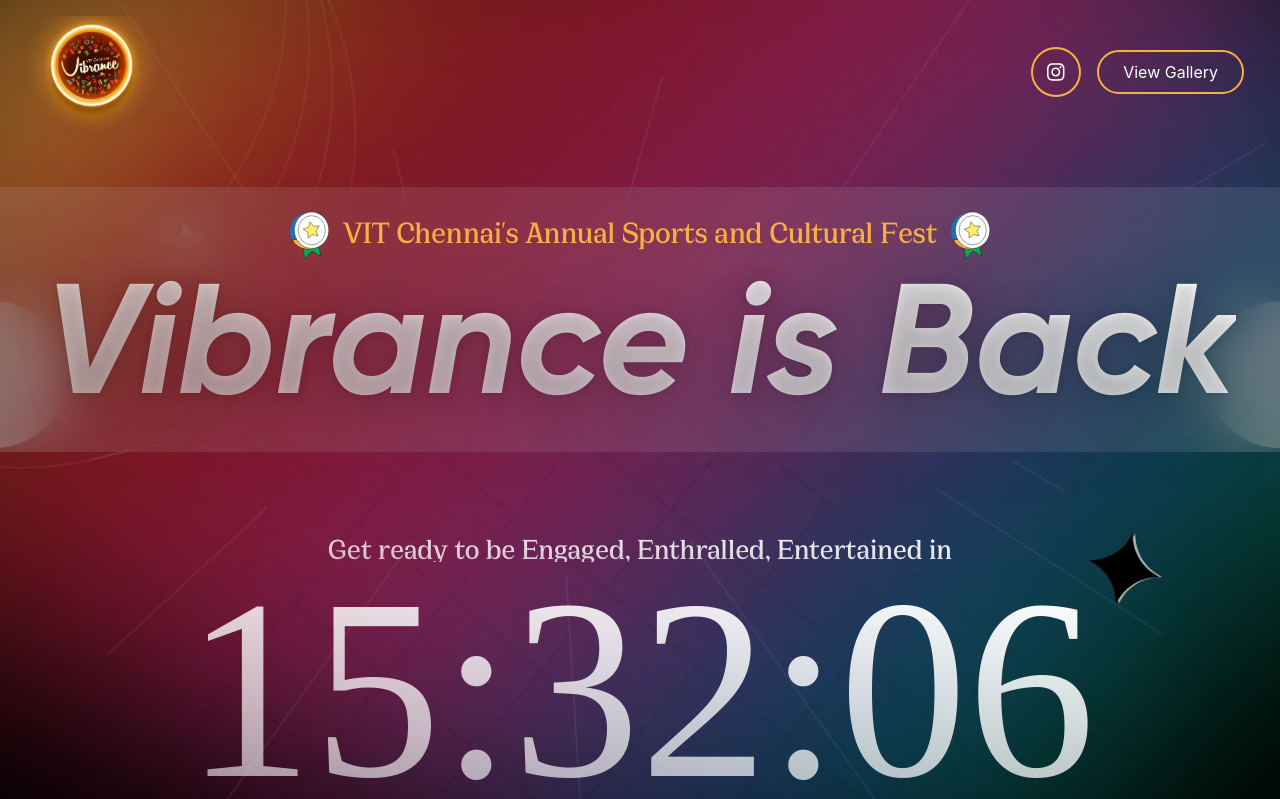
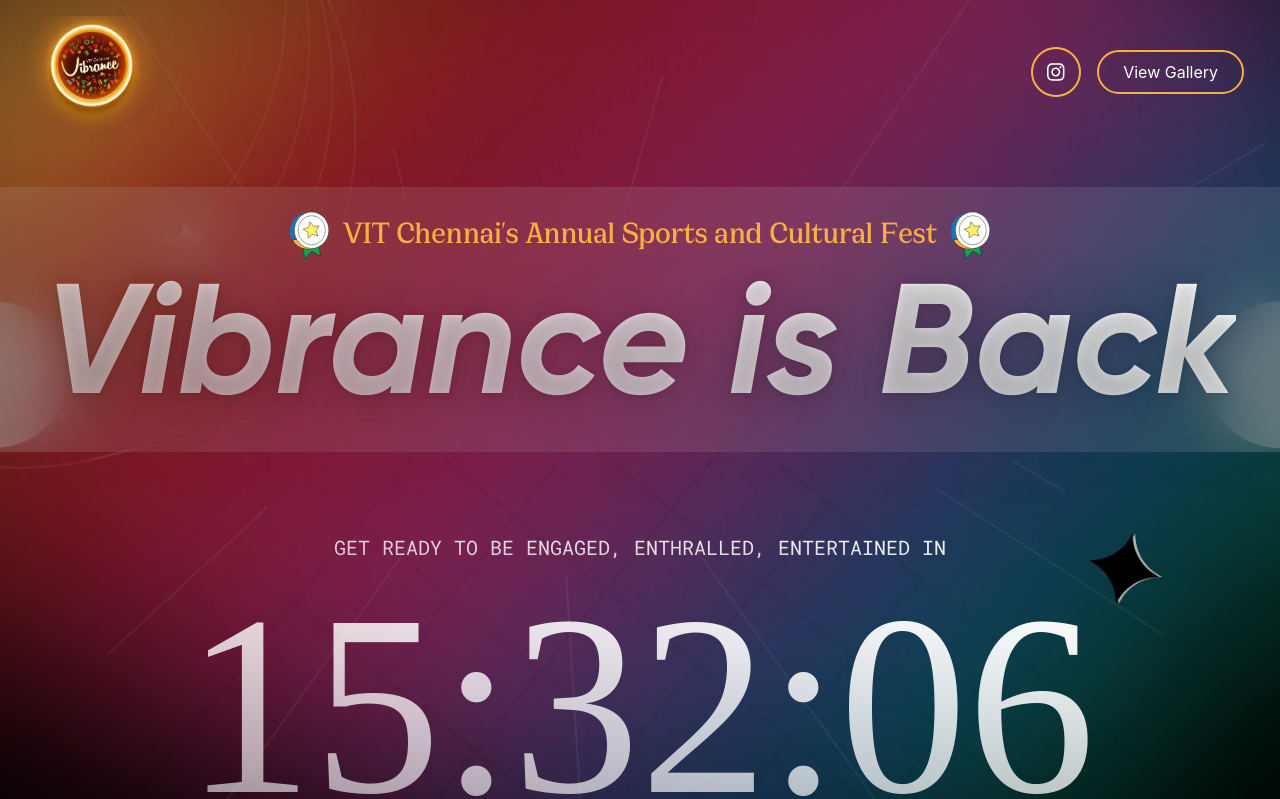
Before and after one commit to mohammadshaad/VIBRANCE-24, a React (Create React App) app: page / in a window 1280 px wide. Shown: the top 799 px of the page. Built offline with nearby package versions, Linux system fonts and the light colour scheme.

Commit message:
Changed the font of the countdown tagline

```diff
--- a/public/index.html
+++ b/public/index.html
@@ -7,7 +7,7 @@
     <meta name="theme-color" content="#000000" />
     <meta
       name="description"
-      content="Web site created using create-react-app"
+      content="Vibrance'23 | VITC's Annual Sports & Cultural Fest"
     />
     <link rel="apple-touch-icon" href="%PUBLIC_URL%/logo192.png" />
     <!--
@@ -24,7 +24,7 @@
       work correctly both with client-side routing and a non-root public URL.
       Learn how to configure a non-root public URL by running `npm run build`.
     -->
-    <title>React App</title>
+    <title>VIBRANCE'23</title>
   </head>
   <body>
     <noscript>You need to enable JavaScript to run this app.</noscript>
--- a/src/components/Main/index.js
+++ b/src/components/Main/index.js
@@ -17,7 +17,7 @@
       </div>
 
       <div className="countdown-box">
-        <div className="countdown-tagline">Get ready to be Engaged, Enthralled, Entertained in</div>
+        <div className="countdown-tagline mb-4">Get ready to be Engaged, Enthralled, Entertained in</div>
         <div className="counter">
           <div className="counter-day">
             <p className='counter-day-number'>15:</p>
--- a/src/components/Main/style/style.css
+++ b/src/components/Main/style/style.css
@@ -1,3 +1,5 @@
+@import url('https://fonts.googleapis.com/css2?family=Roboto+Mono&display=swap');
+
 body {
   background: black;
 }
@@ -70,10 +72,10 @@
 }
 
 .countdown-tagline {
-  font-family: "CirkaBold";
+  font-family: 'Roboto Mono', monospace;
   font-weight: 500;
-  font-size: 30px;
-  line-height: 100%;
+  font-size: 20px;
+  text-transform: uppercase;
   background: linear-gradient(
     182.47deg,
     #ffffff 2.06%,
```
